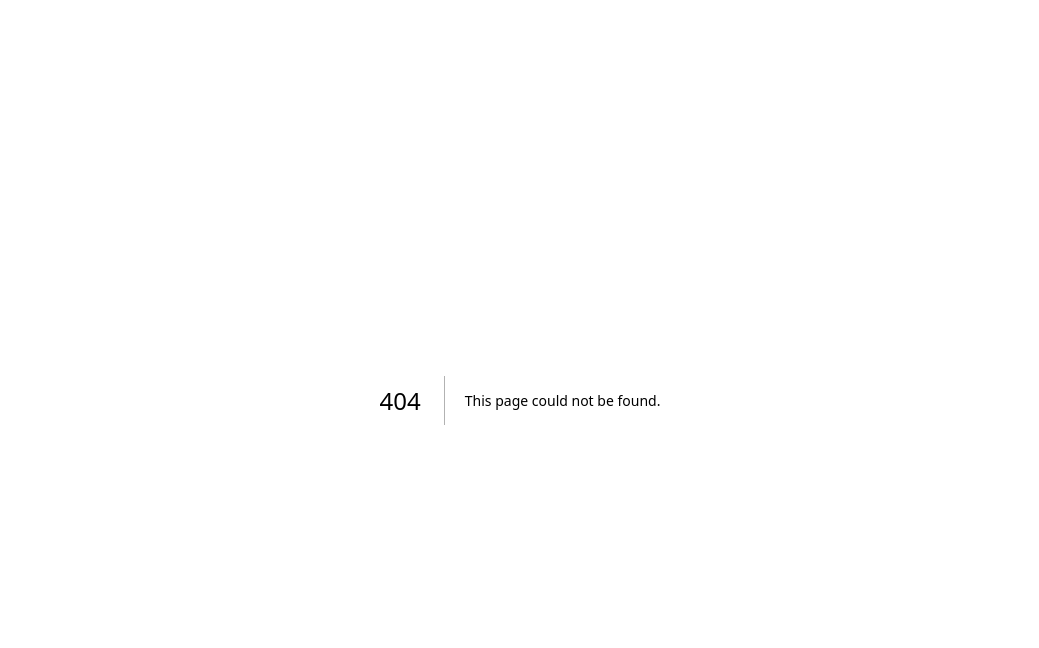
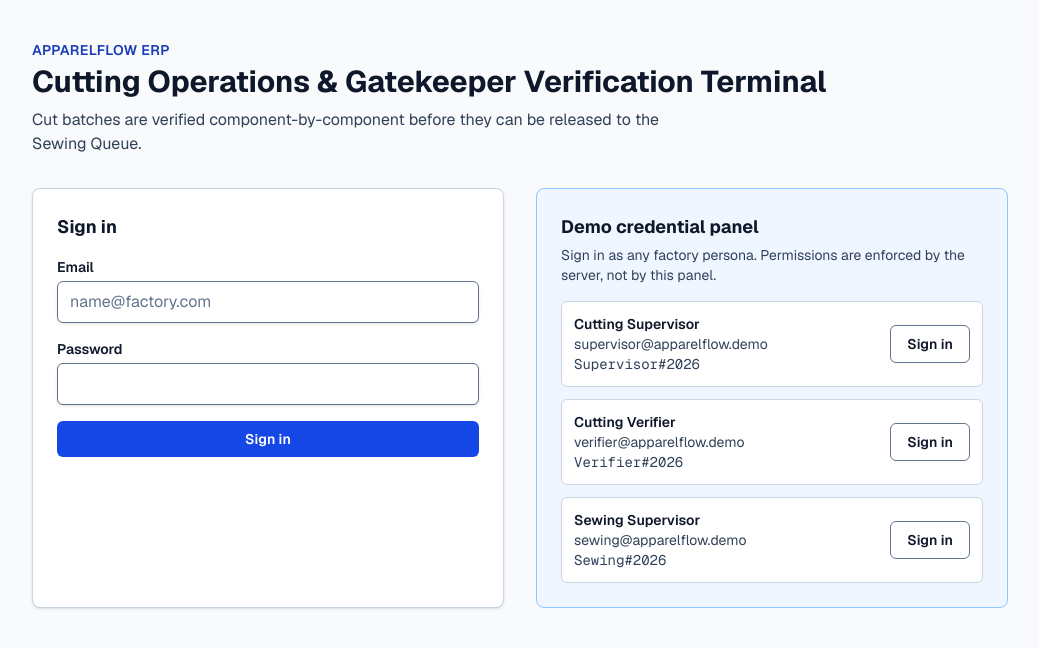
Before and after one commit to Keerththan/apparelflow-erp, a Next.js app: page /login in a window 1280 px wide. Before the commit this address had no page. Shown: the top 648 px of the page, without its empty margins (120-1159 px from the left). Built offline with nearby package versions, Linux system fonts and the light colour scheme; no server answers.

Commit message:
feat: add login page with demo credential panel
Email/password sign-in plus one-click sign-in for each factory persona.
The home route resolves the role on the server and redirects to that
role's workspace. Shared input styles set explicit text and background
colours for every state.

```diff
--- /dev/null
+++ b/app/login/login-form.tsx
@@ -0,0 +1,134 @@
+"use client";
+
+import { useRouter } from "next/navigation";
+import { useState } from "react";
+import {
+  buttonClass,
+  fieldErrorClass,
+  inputClass,
+  labelClass,
+} from "@/components/ui";
+import demoUsers from "@/lib/demo-users.json";
+import { ROLE_LABELS, type AppRole } from "@/lib/roles";
+import { createClient } from "@/utils/supabase/client";
+
+export function LoginForm() {
+  const router = useRouter();
+  const [email, setEmail] = useState("");
+  const [password, setPassword] = useState("");
+  const [error, setError] = useState<string | null>(null);
+  const [pending, setPending] = useState<string | null>(null);
+
+  async function signIn(loginEmail: string, loginPassword: string) {
+    setError(null);
+    setPending(loginEmail);
+    const supabase = createClient();
+    const { error: signInError } = await supabase.auth.signInWithPassword({
+      email: loginEmail,
+      password: loginPassword,
+    });
+    if (signInError) {
+      setPending(null);
+      setError(signInError.message);
+      return;
+    }
+    // "/" resolves the role on the server and redirects to that workspace.
+    router.replace("/");
+    router.refresh();
+  }
+
+  return (
+    <div className="grid gap-8 lg:grid-cols-2">
+      <form
+        className="space-y-4 rounded-lg border border-slate-300 bg-white p-6 shadow-sm"
+        onSubmit={(e) => {
+          e.preventDefault();
+          if (!email.trim() || !password) {
+            setError("Email and password are required");
+            return;
+          }
+          void signIn(email.trim(), password);
+        }}
+        noValidate
+      >
+        <h2 className="text-lg font-bold text-slate-900">Sign in</h2>
+        <div>
+          <label htmlFor="email" className={labelClass}>
+            Email
+          </label>
+          <input
+            id="email"
+            type="email"
+            autoComplete="username"
+            className={`${inputClass} mt-1`}
+            value={email}
+            onChange={(e) => setEmail(e.target.value)}
+            placeholder="name@factory.com"
+          />
+        </div>
+        <div>
+          <label htmlFor="password" className={labelClass}>
+            Password
+          </label>
+          <input
+            id="password"
+            type="password"
+            autoComplete="current-password"
+            className={`${inputClass} mt-1`}
+            value={password}
+            onChange={(e) => setPassword(e.target.value)}
+          />
+        </div>
+        {error && (
+          <p role="alert" className={fieldErrorClass}>
+            {error}
+          </p>
+        )}
+        <button
+          type="submit"
+          className={`${buttonClass.primary} w-full`}
+          disabled={pending !== null}
+        >
+          {pending === email.trim() ? "Signing in…" : "Sign in"}
+        </button>
+      </form>
+
+      <section
+        aria-labelledby="demo-heading"
+        className="rounded-lg border border-blue-300 bg-blue-50 p-6"
+      >
+        <h2 id="demo-heading" className="text-lg font-bold text-slate-900">
+          Demo credential panel
+        </h2>
+        <p className="mt-1 text-sm text-slate-700">
+          Sign in as any factory persona. Permissions are enforced by the
+          server, not by this panel.
+        </p>
+        <ul className="mt-4 space-y-3">
+          {demoUsers.map((user) => (
+            <li
+              key={user.email}
+              className="flex flex-wrap items-center justify-between gap-3 rounded-md border border-slate-300 bg-white p-3"
+            >
+              <div className="min-w-0 text-sm">
+                <p className="font-semibold text-slate-900">
+                  {ROLE_LABELS[user.role as AppRole]}
+                </p>
+                <p className="break-all text-slate-700">{user.email}</p>
+                <p className="font-mono text-slate-700">{user.password}</p>
+              </div>
+              <button
+                type="button"
+                className={buttonClass.secondary}
+                disabled={pending !== null}
+                onClick={() => void signIn(user.email, user.password)}
+              >
+                {pending === user.email ? "Signing in…" : "Sign in"}
+              </button>
+            </li>
+          ))}
+        </ul>
+      </section>
+    </div>
+  );
+}
--- /dev/null
+++ b/app/login/page.tsx
@@ -0,0 +1,26 @@
+import type { Metadata } from "next";
+import { LoginForm } from "./login-form";
+
+export const metadata: Metadata = {
+  title: "Sign in | ApparelFlow ERP",
+};
+
+export default function LoginPage() {
+  return (
+    <main className="mx-auto w-full max-w-5xl flex-1 px-4 py-10 sm:px-6">
+      <p className="text-sm font-semibold uppercase tracking-wide text-blue-800">
+        ApparelFlow ERP
+      </p>
+      <h1 className="mt-1 text-2xl font-bold text-slate-900 sm:text-3xl">
+        Cutting Operations &amp; Gatekeeper Verification Terminal
+      </h1>
+      <p className="mt-2 max-w-2xl text-slate-700">
+        Cut batches are verified component-by-component before they can be
+        released to the Sewing Queue.
+      </p>
+      <div className="mt-8">
+        <LoginForm />
+      </div>
+    </main>
+  );
+}
--- a/app/page.tsx
+++ b/app/page.tsx
@@ -1,16 +1,19 @@
+import { redirect } from "next/navigation";
+import { Suspense } from "react";
+import { ROLE_HOME } from "@/lib/roles";
+import { getSessionUser } from "@/lib/server/auth";
+
 export default function Home() {
   return (
-    <main className="mx-auto flex w-full max-w-3xl flex-1 flex-col justify-center gap-4 px-6 py-16">
-      <p className="text-sm font-semibold uppercase tracking-wide text-blue-700">
-        ApparelFlow ERP
-      </p>
-      <h1 className="text-3xl font-bold text-slate-900">
-        Cutting Operations &amp; Gatekeeper Verification Terminal
-      </h1>
-      <p className="text-slate-700">
-        Cut batches are verified component-by-component before they can be
-        released to the Sewing Queue.
-      </p>
-    </main>
+    <Suspense
+      fallback={<p className="p-6 text-slate-700">Loading your workspace…</p>}
+    >
+      <RedirectToWorkspace />
+    </Suspense>
   );
 }
+
+async function RedirectToWorkspace(): Promise<never> {
+  const user = await getSessionUser();
+  redirect(user ? ROLE_HOME[user.role] : "/login");
+}
--- /dev/null
+++ b/components/ui.ts
@@ -0,0 +1,28 @@
+// Shared Tailwind classes. Every input, select and option sets BOTH an
+// explicit background and text colour so nothing can inherit light-on-light
+// colours from the OS / browser theme (the UAT white-on-white defect).
+
+export const inputClass =
+  "block w-full rounded-md border border-slate-500 bg-white px-3 py-2 text-base text-slate-900 " +
+  "placeholder:text-slate-500 shadow-sm " +
+  "focus:border-blue-700 focus:outline-none focus:ring-2 focus:ring-blue-700/40 " +
+  "disabled:cursor-not-allowed disabled:bg-slate-100 disabled:text-slate-700 " +
+  "aria-[invalid=true]:border-red-700 aria-[invalid=true]:ring-red-700/30";
+
+export const optionClass = "bg-white text-slate-900";
+
+export const labelClass = "block text-sm font-semibold text-slate-900";
+
+export const fieldErrorClass = "mt-1 text-sm font-medium text-red-800";
+
+const buttonBase =
+  "inline-flex items-center justify-center gap-2 rounded-md px-4 py-2 text-sm font-semibold " +
+  "focus:outline-none focus-visible:ring-2 focus-visible:ring-offset-2 " +
+  "disabled:cursor-not-allowed disabled:opacity-100";
+
+export const buttonClass = {
+  primary: `${buttonBase} bg-blue-700 text-white hover:bg-blue-800 focus-visible:ring-blue-700 disabled:bg-slate-300 disabled:text-slate-700`,
+  secondary: `${buttonBase} border border-slate-500 bg-white text-slate-900 hover:bg-slate-100 focus-visible:ring-blue-700 disabled:bg-slate-100 disabled:text-slate-600`,
+  success: `${buttonBase} bg-green-700 text-white hover:bg-green-800 focus-visible:ring-green-700 disabled:bg-slate-300 disabled:text-slate-700`,
+  danger: `${buttonBase} bg-red-700 text-white hover:bg-red-800 focus-visible:ring-red-700 disabled:bg-slate-300 disabled:text-slate-700`,
+};
```
